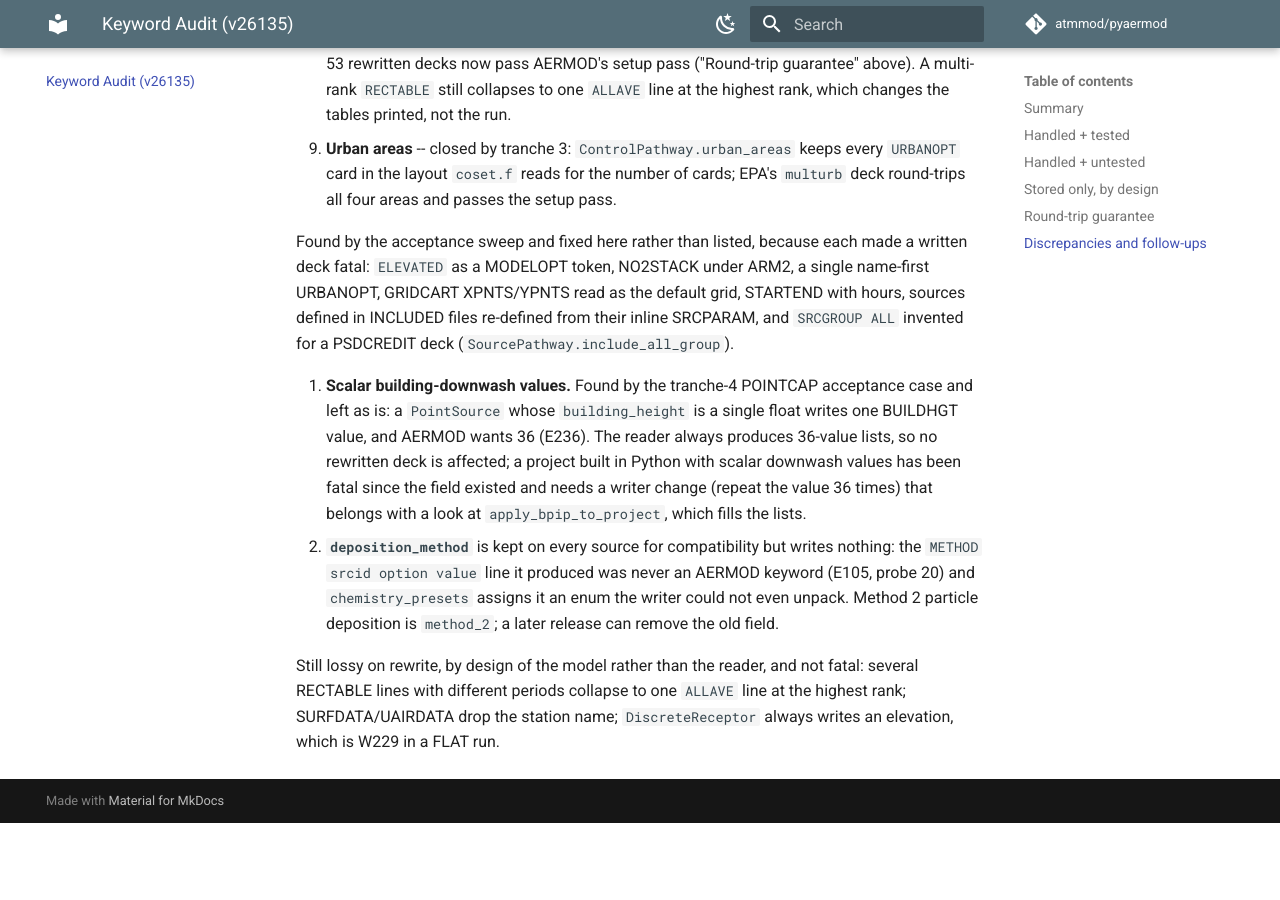
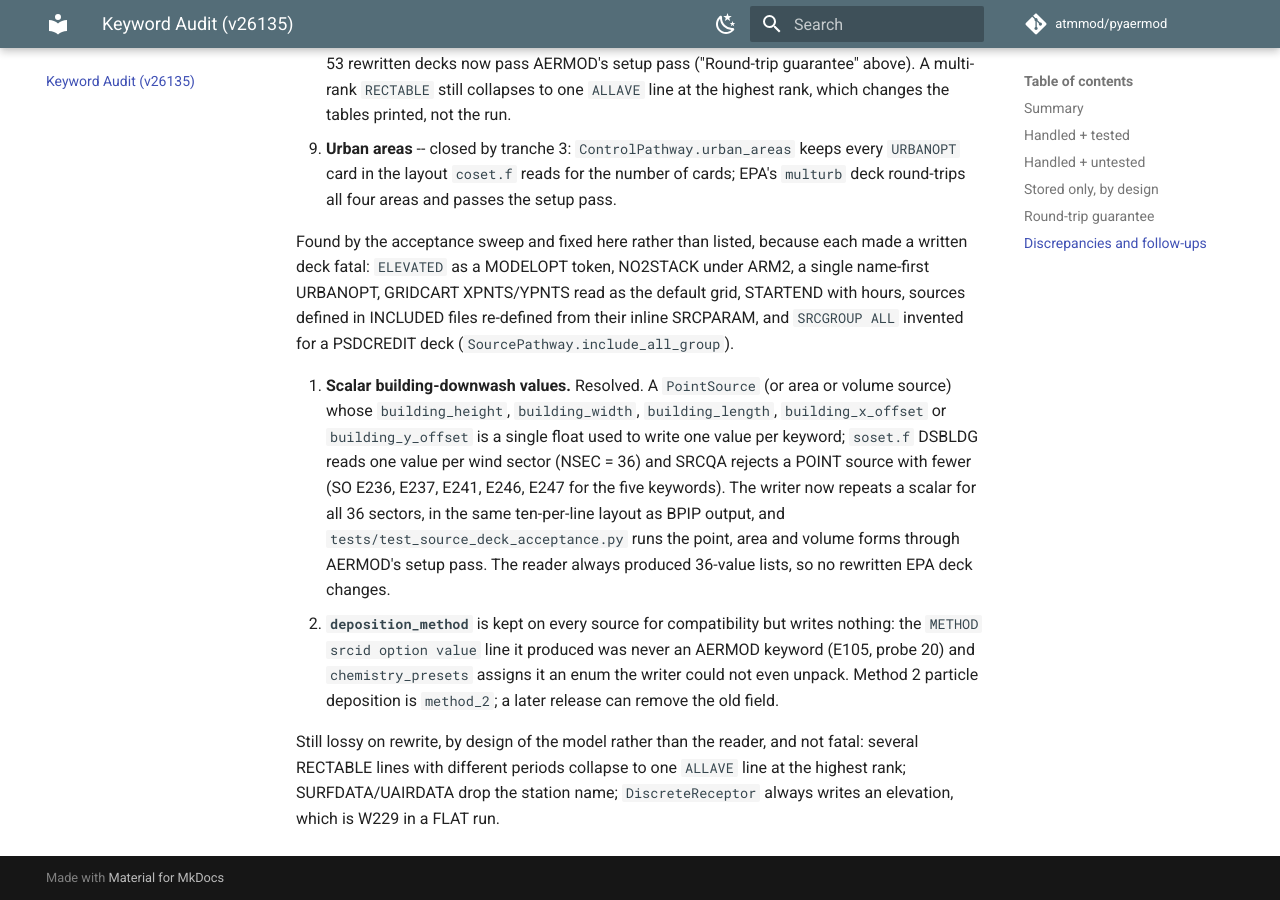
Before and after one commit to atmmod/pyaermod, an MkDocs documentation site: the page built from docs/keyword-audit-v26135.md, in a window 1280 px wide and 900 px high, scrolled down 11587 px. Built offline with MkDocs 1.6.1 and Material for MkDocs 9.7.7, drawn with Linux system fonts in a browser that asks for light colours; comment, search, counter and statistics services are not loaded; before the commit the page ends 12410 px from its top, so only the background shows below that; some of the changed text lies outside the part shown.

Commit message:
Write scalar building-downwash values for all 36 sectors
The keyword audit's item 10 recorded that a source whose building_height,
building_width, building_length, building_x_offset or building_y_offset
is a single float wrote one value per keyword. soset.f DSBLDG reads one
value per wind sector (NSEC = 36) and SRCQA rejects a POINT source with
fewer, so every project built in Python with scalar downwash values has
been fatal since the fields existed. AERMOD's setup pass on a v26135
gfortran build reports it for all five keywords:

  SO E236 SRCQA: Not Enough BUILDHGTs Specified for SourceID SRC1
  SO E237 ... BUILDWIDs    SO E241 ... BUILDLENs
  SO E246 ... XBADJs       SO E247 ... YBADJs

The writer now repeats a scalar for all 36 sectors in the same
ten-per-line layout as BPIP output. The same deck with 36 values passes
the setup pass; area and volume sources pass in both forms.

The unit tests that pinned the one-value output were pinning a deck
AERMOD refuses, and now require 36 equal values; three setup-pass cases
(point, area and volume with scalar downwash) run the real binary.
Reverting the fix fails seven tests, the point setup-pass case among
them. The reader always produced 36-value lists, so no rewritten EPA
deck changes. The audit marks item 10 resolved and the unreleased 2.2.0
changelog section records the fix.

Co-Authored-By: Claude Opus 5.5 <noreply@anthropic.com>
Claude-Session: https://claude.ai/code/session_011bm63ecQTqhhL6YL7r3Jzj

```diff
--- a/docs/keyword-audit-v26135.md
+++ b/docs/keyword-audit-v26135.md
@@ -570,14 +570,17 @@ the default grid, STARTEND with hours, sources defined in INCLUDED files
 re-defined from their inline SRCPARAM, and `SRCGROUP ALL` invented for a
 PSDCREDIT deck (`SourcePathway.include_all_group`).
 
-10. **Scalar building-downwash values.** Found by the tranche-4 POINTCAP
-   acceptance case and left as is: a `PointSource` whose
-   `building_height` is a single float writes one BUILDHGT value, and
-   AERMOD wants 36 (E236). The reader always produces 36-value lists, so
-   no rewritten deck is affected; a project built in Python with scalar
-   downwash values has been fatal since the field existed and needs a
-   writer change (repeat the value 36 times) that belongs with a look at
-   `apply_bpip_to_project`, which fills the lists.
+10. **Scalar building-downwash values.** Resolved. A `PointSource`
+   (or area or volume source) whose `building_height`, `building_width`,
+   `building_length`, `building_x_offset` or `building_y_offset` is a
+   single float used to write one value per keyword; `soset.f` DSBLDG
+   reads one value per wind sector (NSEC = 36) and SRCQA rejects a POINT
+   source with fewer (SO E236, E237, E241, E246, E247 for the five
+   keywords). The writer now repeats a scalar for all 36 sectors, in the
+   same ten-per-line layout as BPIP output, and
+   `tests/test_source_deck_acceptance.py` runs the point, area and volume
+   forms through AERMOD's setup pass. The reader always produced 36-value
+   lists, so no rewritten EPA deck changes.
 11. **`deposition_method`** is kept on every source for compatibility but
    writes nothing: the `METHOD srcid option value` line it produced was
    never an AERMOD keyword (E105, probe 20) and `chemistry_presets`
```
Also changed, not shown: other parts of docs/keyword-audit-v26135.md (+1 -1 lines), CHANGELOG.md (+8 -0 lines), 4 other files.
